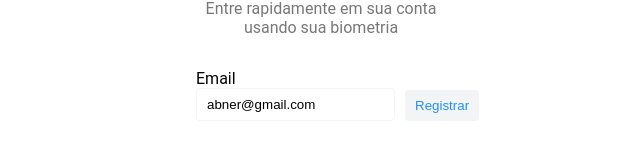
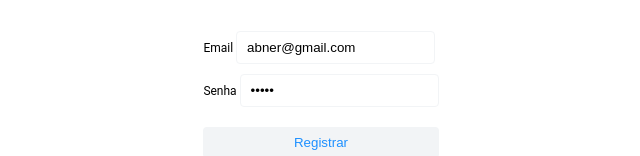
Before and after one commit to rodriguesabner/webauthn, a Vue app: page / in a window 1280 px wide. Shown: the part 403-559 px from the top of the page, without its empty margins (319-959 px from the left). Built offline with nearby package versions, Linux system fonts and the light colour scheme.

Commit message:
atualiza maneira que busca o allowCred

```diff
--- a/src/App.vue
+++ b/src/App.vue
@@ -20,6 +20,16 @@
           type="email"
           placeholder="seu@email.com"
           v-model="email"
+        />
+      </label>
+      <label for="username">
+        Senha
+
+        <input
+          id="username"
+          type="password"
+          placeholder="senha"
+          v-model="password"
         />
       </label>
       <button
@@ -84,10 +94,14 @@ header {
 
 .login-box {
   display: flex;
-  flex-direction: row;
-  align-items: end;
+  flex-direction: column;
   margin-top: 2em;
   max-width: 250px;
+}
+
+.login-box label {
+  margin-bottom: 10px;
+  font-size: 12px;
 }
 
 #username {
@@ -103,7 +117,7 @@ header {
   background-color: #F2F4F6;
   padding: 8px 10px;
   border: 0;
-  margin-left: 10px;
+  margin-top: 10px;
   cursor: pointer;
   border-radius: 4px;
   color: dodgerblue;
--- a/src/views/Home.js
+++ b/src/views/Home.js
@@ -10,6 +10,7 @@ export default {
     return {
       username: '',
       email: 'abner@gmail.com',
+      password: 'abner',
       credential: null,
       log: '',
       loggedIn: false,
@@ -28,6 +29,7 @@ export default {
       try {
         const { data } = await this.api.post('/user/login', {
           email: this.email,
+          password: this.password,
         });
 
         const publicKey = preformatGetAssertReq(data, this.log);
```
